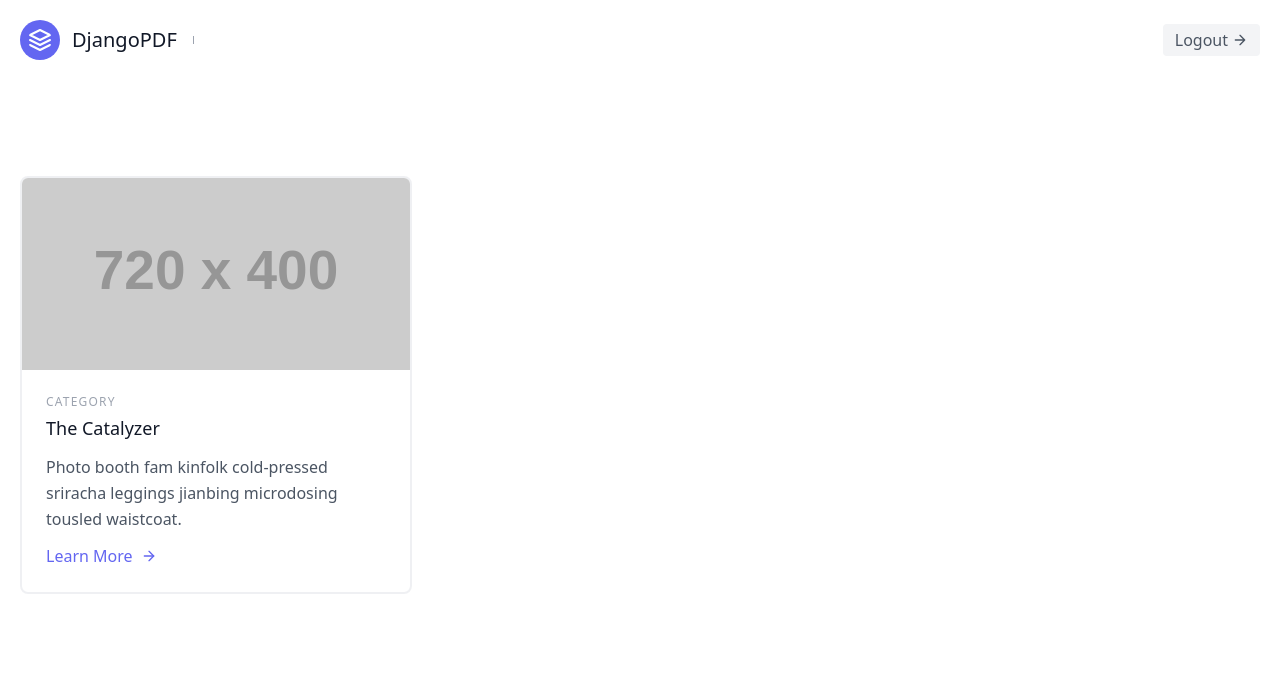
After one commit to PallavMarwaha/django-pdf, a Django app: page /users/dashboard/ in a window 1280 px wide. The commit adds this page. Shown: the top 689 px of the page. Run offline with Django 4.2, Linux system fonts and the light colour scheme; the visitor is signed in with stand-in values (Sample User, id 1); grey boxes labelled with a size stand in for pictures from a placeholder-image service; some libraries are stand-ins or nearby versions.

Commit message:
add user dashboard

```diff
--- a/core/settings.py
+++ b/core/settings.py
@@ -13,6 +13,7 @@ https://docs.djangoproject.com/en/4.1/ref/settings/
 from pathlib import Path
 import os
 import environ
+from django.urls import reverse
 
 env = environ.Env()
 environ.Env.read_env()
--- a/templates/navbar.html
+++ b/templates/navbar.html
@@ -24,15 +24,15 @@
     <nav
       class="md:mr-auto md:ml-4 md:py-1 md:pl-4 md:border-l md:border-gray-400 flex flex-wrap items-center text-base justify-center"
     >
-      <a class="mr-5 hover:text-gray-900">First Link</a>
-      <a class="mr-5 hover:text-gray-900">Second Link</a>
-      <a class="mr-5 hover:text-gray-900">Third Link</a>
-      <a class="mr-5 hover:text-gray-900">Fourth Link</a>
+      <!-- <a class="mr-5 hover:text-gray-900">First Link</a> -->
     </nav>
-    <button
+
+    {% if user.is_authenticated %}
+    <a
+      href="{% url 'users:user-logout' %}"
       class="inline-flex items-center bg-gray-100 border-0 py-1 px-3 focus:outline-none hover:bg-gray-200 rounded text-base mt-4 md:mt-0"
     >
-      Button
+      Logout
       <svg
         fill="none"
         stroke="currentColor"
@@ -44,6 +44,25 @@
       >
         <path d="M5 12h14M12 5l7 7-7 7"></path>
       </svg>
-    </button>
+    </a>
+    {% else %}
+    <a
+      href="{% url 'users:user-dashboard' %}"
+      class="inline-flex items-center bg-gray-100 border-0 py-1 px-3 focus:outline-none hover:bg-gray-200 rounded text-base mt-4 md:mt-0"
+    >
+      Dashboard
+      <svg
+        fill="none"
+        stroke="currentColor"
+        stroke-linecap="round"
+        stroke-linejoin="round"
+        stroke-width="2"
+        class="w-4 h-4 ml-1"
+        viewBox="0 0 24 24"
+      >
+        <path d="M5 12h14M12 5l7 7-7 7"></path>
+      </svg>
+    </a>
+    {% endif %}
   </div>
 </header>
--- /dev/null
+++ b/users/templates/users/dashboard.html
@@ -0,0 +1,51 @@
+{% extends 'base.html' %} {% block content %}
+<section class="text-gray-600 body-font">
+  <div class="container px-5 py-24 mx-auto">
+    <div class="flex flex-wrap -m-4">
+      <div class="p-4 md:w-1/3">
+        <div
+          class="h-full border-2 border-gray-200 border-opacity-60 rounded-lg overflow-hidden"
+        >
+          <img
+            class="lg:h-48 md:h-36 w-full object-cover object-center"
+            src="https://dummyimage.com/720x400"
+            alt="blog"
+          />
+          <div class="p-6">
+            <h2
+              class="tracking-widest text-xs title-font font-medium text-gray-400 mb-1"
+            >
+              CATEGORY
+            </h2>
+            <h1 class="title-font text-lg font-medium text-gray-900 mb-3">
+              The Catalyzer
+            </h1>
+            <p class="leading-relaxed mb-3">
+              Photo booth fam kinfolk cold-pressed sriracha leggings jianbing
+              microdosing tousled waistcoat.
+            </p>
+            <div class="flex items-center flex-wrap">
+              <a
+                class="text-indigo-500 inline-flex items-center md:mb-2 lg:mb-0"
+                >Learn More
+                <svg
+                  class="w-4 h-4 ml-2"
+                  viewBox="0 0 24 24"
+                  stroke="currentColor"
+                  stroke-width="2"
+                  fill="none"
+                  stroke-linecap="round"
+                  stroke-linejoin="round"
+                >
+                  <path d="M5 12h14"></path>
+                  <path d="M12 5l7 7-7 7"></path>
+                </svg>
+              </a>
+            </div>
+          </div>
+        </div>
+      </div>
+    </div>
+  </div>
+</section>
+{% endblock content %}
--- a/users/urls.py
+++ b/users/urls.py
@@ -6,4 +6,6 @@ app_name = "users"
 urlpatterns = [
     path("login/", views.user_login, name="user-login"),
     path("signup/", views.user_signup, name="user-signup"),
+    path("logout", views.user_logout, name="user-logout"),
+    path("dashboard/", views.user_dashboard, name="user-dashboard"),
 ]
--- a/users/views.py
+++ b/users/views.py
@@ -1,6 +1,9 @@
 from django.shortcuts import render
+from django.urls import reverse
+from django.http import HttpResponseRedirect
 from .forms import UserLoginForm, UserSignUpForm
 from django.contrib.auth import get_user_model, authenticate, login, logout
+from django.contrib.auth.decorators import login_required
 
 User = get_user_model()
 # Create your views here.
@@ -22,6 +25,7 @@ def user_login(request):
             user = authenticate(request, username=username, password=password)
             if user is not None:
                 login(request=request, user=user)
+                return render(request, "users/dashboard.html")
 
     return render(request, "users/login.html")
 
@@ -45,5 +49,15 @@ def user_signup(request):
     return render(request, "users/signup.html")
 
 
+@login_required(login_url="users:user-login")
 def user_logout(request):
     logout(request=request)
+    return HttpResponseRedirect(reverse("home-page"))
+
+
+@login_required(login_url="users:user-login")
+def user_dashboard(request):
+    """
+    Renders user dashboard
+    """
+    return render(request, "users/dashboard.html")
```
